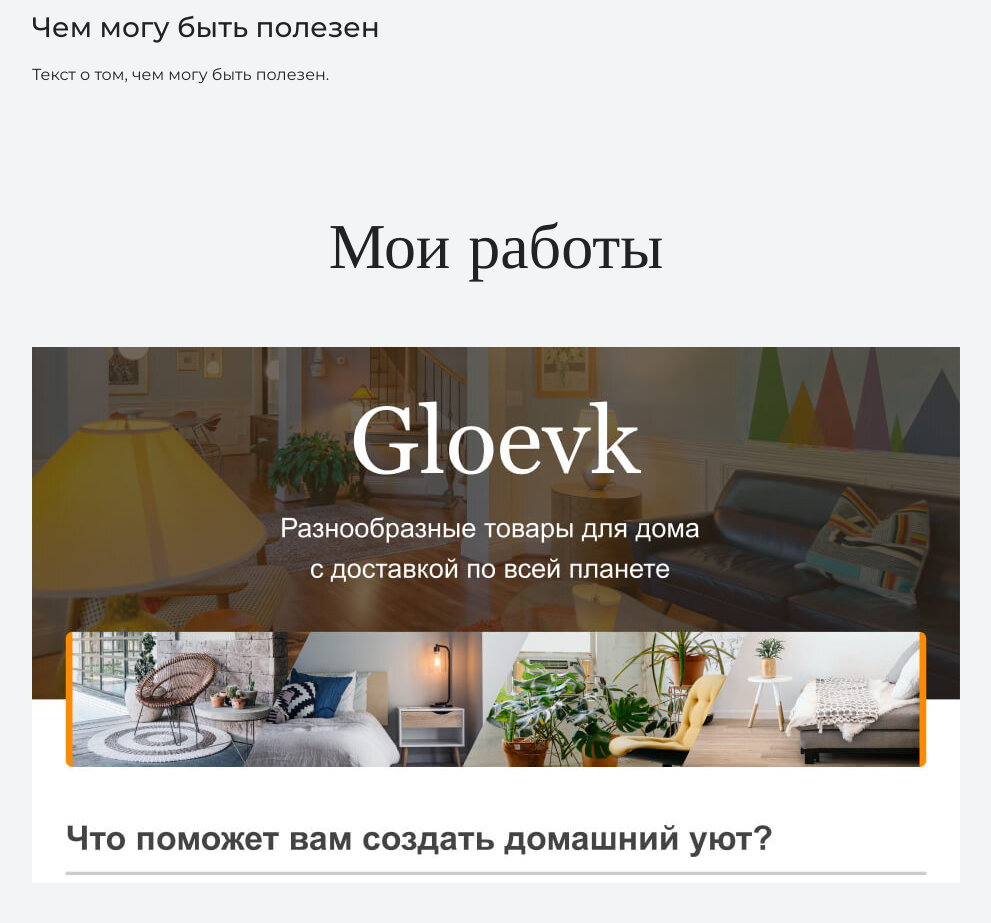
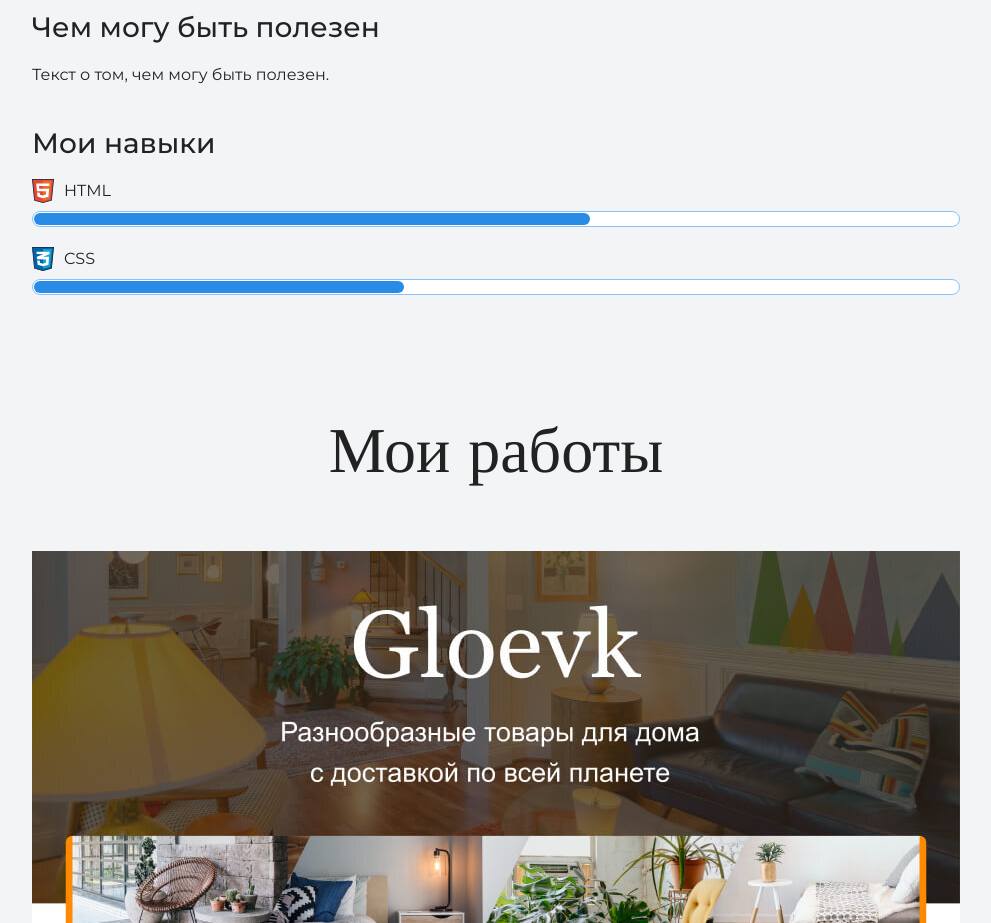
Before and after one commit to programcuser/my-site, a plain HTML site: page index.html in a window 1280 px wide. Shown: the part 1860-2783 px from the top of the page, without its empty margins (144-1135 px from the left). Drawn offline with nearby package versions, Linux system fonts and the light colour scheme.

Commit message:
add skills

```diff
--- a/index.html
+++ b/index.html
@@ -33,6 +33,15 @@
       <p>Текст с парой слов о себе.</p>
       <h3>Чем могу быть полезен</h3>
       <p>Текст о том, чем могу быть полезен.</p>
+	  <div class="skills">
+		<h3>Мои навыки</h3>
+		<dl class="skills-list">
+		 <dt class="skill-html">HTML</dt>
+		 <dd class="level"><div style="width: 60%;">60%</div></dd>
+		 <dt class="skill-css">CSS</dt>
+		 <dd class="level"><div style="width: 40%;">40%</div></dd>
+		</dl>
+	  </div
 	  </div>
     </section>
 
```
